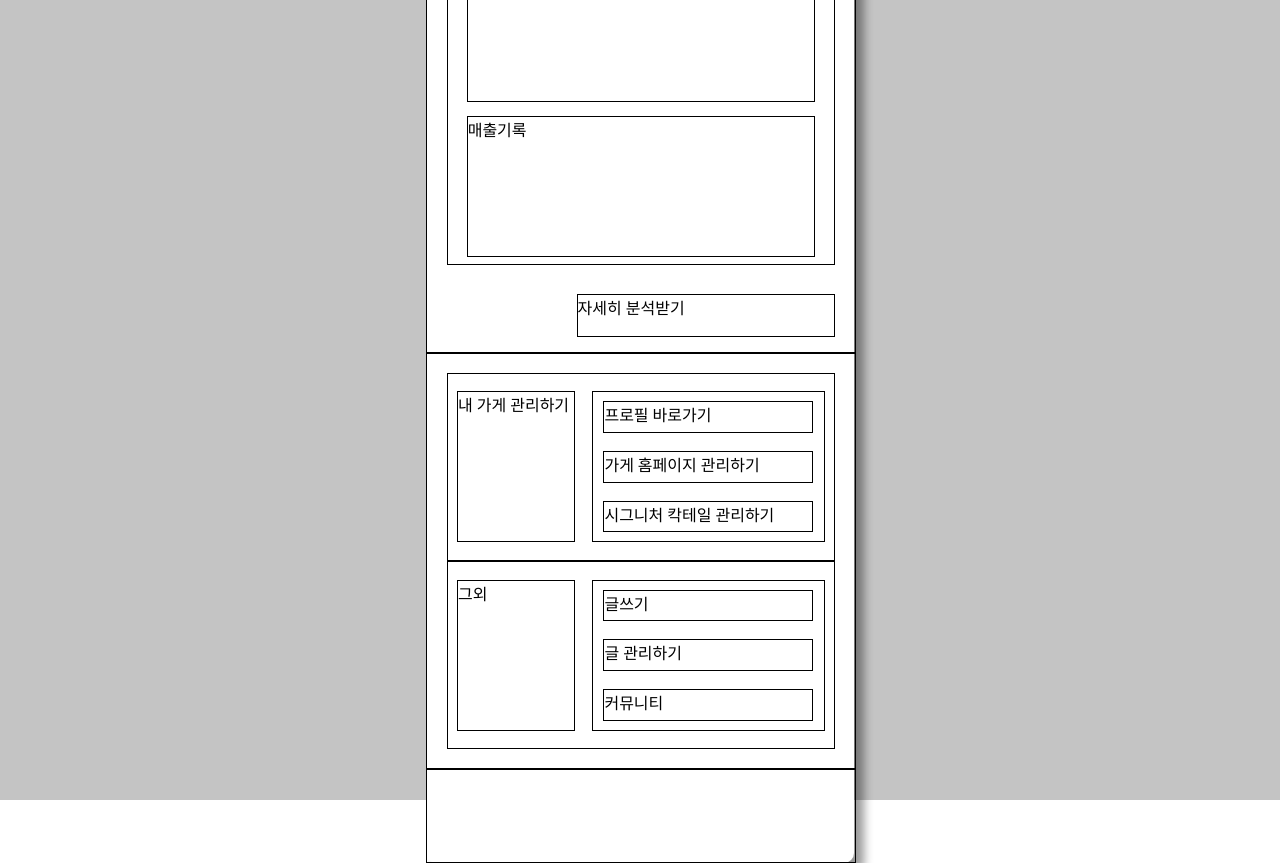
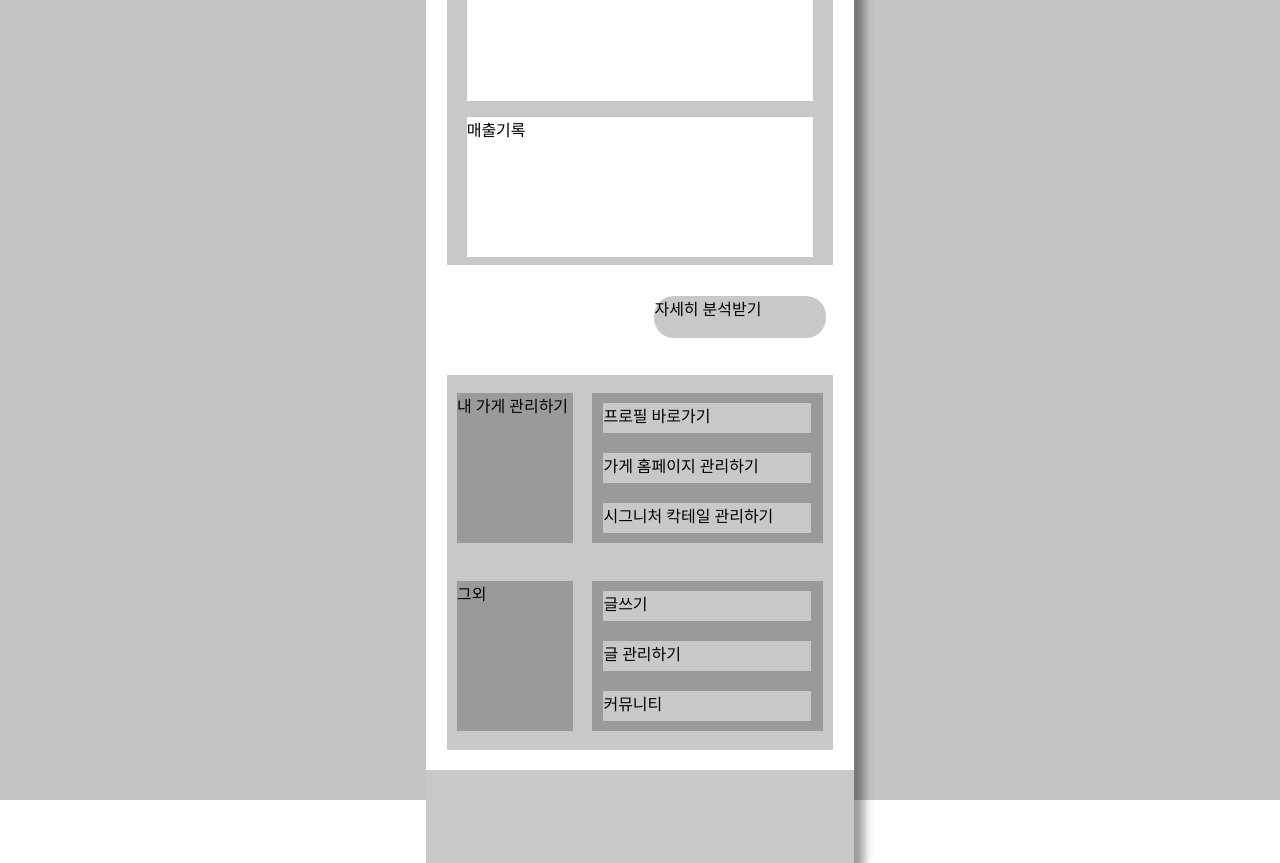
Before and after one commit to Lsohee/cocktail_mobile_21_220406, a plain HTML site: page index.html in a window 1280 px wide. Drawn offline with Linux system fonts and the light colour scheme.

Commit message:
gray scale 끝 -> 색 이미지 넣기

```diff
--- a/css/style.css
+++ b/css/style.css
@@ -4,7 +4,7 @@
   justify-content: space-around;
 }
 .root div{
-  border: 1px solid black;
+  /* border: 1px solid black; */
 }
 
 
@@ -24,19 +24,24 @@
   display: flex;
   flex-direction: column;
   justify-content: space-around;
+  background-color: #c8c8c8;
   align-items: center;
 }
 
 .root>div:nth-child(1)>div:nth-child(1)>div{
   width:90%;
   height:45%;
+  background-color: white;
 }
 
 .root>div:nth-child(1)>div:nth-child(2){
-  width:60%;
+  width:40%;
+  background-color: #c8c8c8;
   height:10%;
   position: relative;
-  right:-65px;
+  right:-100px;
+
+  border-radius: 20px;
 }
 
 
@@ -58,11 +63,13 @@
   height:45%;
   display: flex;
   justify-content: space-around;
+  background-color: #c8c8c8;
   align-items: center;
 }
 
 
 .root>div:nth-child(2)>div>div:nth-child(1){
+  background-color: rgb(154, 154, 154);
   width:30%;
   height:80%;
 }
@@ -74,6 +81,7 @@
   display: flex;
   flex-direction: column;
   justify-content: space-around;
+  background-color: rgb(154, 154, 154);
   align-items: center;
 }
 
@@ -82,6 +90,7 @@
 
 .root>div:nth-child(2)>div>div:nth-child(2)>div{
   width:90%;
+  background-color: #c8c8c8;
   height:20%;
 }
 
@@ -90,5 +99,6 @@
 /* footer */
 .root>div:nth-child(3){
   width:100%;
+  background-color: #c8c8c8;
   height:10%;
 }
```
